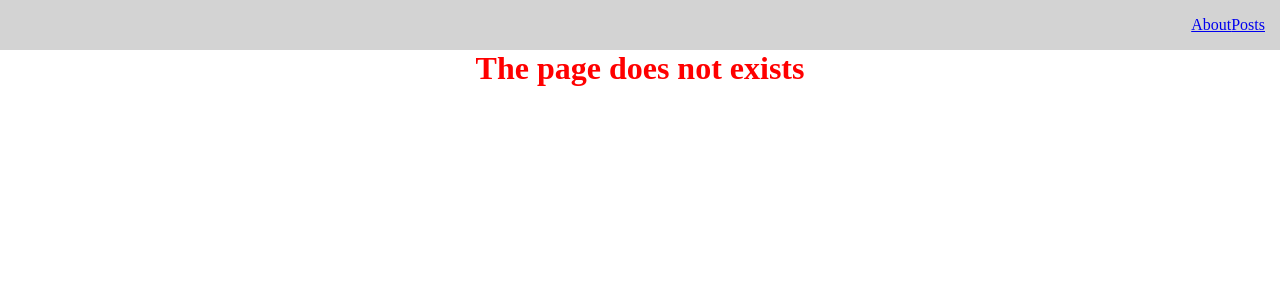
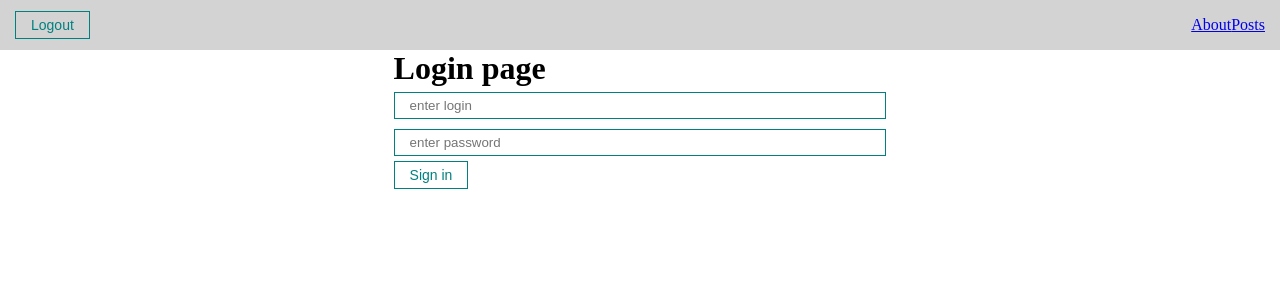
Before and after one commit to jarekpavlov/react-course, a React (Create React App) app: page /login in a window 1280 px wide. Before the commit this address led to /error. Shown: the top 300 px of the page. Built offline with nearby package versions, Linux system fonts and the light colour scheme.

Commit message:
Adding gliding list using intersection observer API, the numbor of one time fetched posts, some login and logout functionality

```diff
--- a/src/App.js
+++ b/src/App.js
@@ -2,15 +2,33 @@ import './styles/App.css'
 import {BrowserRouter} from "react-router-dom";
 import Navbar from "./components/ui/navbar/Navbar";
 import AppRouter from "./components/AppRouter";
+import {AuthContext} from "./context";
+import {useEffect, useState} from "react";
 
 
 
 function App() {
+    const [isAuth, setIsAuth] = useState(false)
+    const [isLoading, setIsLoading] = useState(true)
+
+    useEffect(()=>{
+        if(localStorage.getItem('auth')){
+            setIsAuth(true)
+        }
+        setIsLoading(false)
+    },[])
     return (
-        <BrowserRouter>
-            <Navbar/>
-            <AppRouter/>
-        </BrowserRouter>
+        <AuthContext.Provider value={{
+            isAuth,
+            setIsAuth,
+            isLoading
+        }}>
+            <BrowserRouter>
+                <Navbar/>
+                <AppRouter/>
+            </BrowserRouter>
+        </AuthContext.Provider>
+
     );
 }
 
--- a/src/components/AppRouter.jsx
+++ b/src/components/AppRouter.jsx
@@ -1,27 +1,41 @@
-import React from 'react';
+import React, {useContext} from 'react';
 import {Redirect, Route, Switch} from "react-router-dom";
-import AboutPage from "../pages/AboutPage";
-import PostsPage from "../pages/PostsPage";
-import Error from "../pages/Error";
-import PostIdPage from "../pages/PostIdPage";
+
+import {privateRoutes, publicRoutes} from "../router";
+import {AuthContext} from "../context";
+import Loader from "./ui/loader/Loader";
 
 const AppRouter = () => {
+    const {isAuth, isLoading} = useContext(AuthContext)
+
+    if(isLoading) {
+        return <Loader/>
+    }
     return (
-        <Switch>
-            <Route path='/about'>
-                <AboutPage/>
-            </Route>
-            <Route exact path='/posts'>
-                <PostsPage/>
-            </Route>
-            <Route exact path='/posts/:id'>
-                <PostIdPage/>
-            </Route>
-            <Route path='/error'>
-                <Error/>
-            </Route>
-            <Redirect to='/error'/>
-        </Switch>
+        isAuth
+            ?
+            <Switch>
+                {privateRoutes.map((rout) => (
+                    <Route
+                        key={rout.path}
+                        path={rout.path}
+                        component={rout.component}
+                        exact={rout.exact}/>
+                ))}
+                <Redirect to='/posts'/>
+            </Switch>
+            :
+            <Switch>
+                {publicRoutes.map((rout) => (
+                    <Route
+                        key={rout.path}
+                        path={rout.path}
+                        component={rout.component}
+                        exact={rout.exact}/>
+                ))}
+                <Redirect to='/login'/>
+            </Switch>
+
     );
 };
 
--- a/src/components/ui/navbar/Navbar.jsx
+++ b/src/components/ui/navbar/Navbar.jsx
@@ -1,9 +1,19 @@
-import React from 'react';
+import React, {useContext} from 'react';
 import {Link} from "react-router-dom";
+import MyButton from "../button/MyButton";
+import {AuthContext} from "../../../context";
 
 const Navbar = () => {
+    const {isAuth, setIsAuth} = useContext(AuthContext)
+
+    const logout = () =>{
+        setIsAuth(false)
+        localStorage.removeItem('auth')
+    }
+
     return (
         <div className='navbar'>
+            <MyButton onClick={() => {logout()}}>Logout</MyButton>
             <div className='navbar__links'>
                 <Link to='/about'>About</Link>
                 <Link to='/posts'>Posts</Link>
--- /dev/null
+++ b/src/context/index.js
@@ -0,0 +1,3 @@
+import {createContext} from "react";
+
+export const AuthContext = createContext(null)
--- /dev/null
+++ b/src/hooks/useObserver.js
@@ -0,0 +1,16 @@
+import {useEffect, useRef} from "react";
+
+export const useObserver = (ref, canLoad, isLoading, callback)=>{
+    const observer = useRef()
+    useEffect(() => {
+        if (isLoading) return;
+        if (observer.current) observer.current.disconnect();
+        var cb = function(entries, observer) {
+            if (entries[0].isIntersecting && canLoad){
+                callback()
+            }
+        };
+        observer.current = new IntersectionObserver(cb);
+        observer.current.observe(ref.current)
+    },[isLoading])
+}
--- /dev/null
+++ b/src/pages/Login.jsx
@@ -0,0 +1,28 @@
+import React, {useContext} from 'react';
+import MyInput from "../components/ui/input/MyInput";
+import MyButton from "../components/ui/button/MyButton";
+import {AuthContext} from "../context";
+
+const Login = () => {
+    const {isAuth, setIsAuth} = useContext(AuthContext)
+
+
+    const login = (event) =>{
+        event.preventDefault()
+        setIsAuth(true)
+        localStorage.setItem('auth','true')
+    }
+    return (
+        <div>
+            <h1>Login page</h1>
+            <form onClick={(e)=>{login(e)}}>
+                <MyInput type = 'text' placeholder = 'enter login'></MyInput>
+                <MyInput type = 'password' placeholder = 'enter password'></MyInput>
+                <MyButton>Sign in</MyButton>
+            </form>
+
+        </div>
+    );
+};
+
+export default Login;
--- a/src/pages/PostIdPage.jsx
+++ b/src/pages/PostIdPage.jsx
@@ -37,7 +37,9 @@ const PostIdPage = () => {
                 ? <Loader/>
                 : <div>
                     {comments.map((comment) => (
-                        <div style={{marginTop: 15}}>
+                        <div
+                            style={{marginTop: 15}}
+                            key = {comment.id}>
                             <h5>{comment.email}</h5>
                             <div>{comment.body}</div>
                         </div>
--- a/src/pages/PostsPage.jsx
+++ b/src/pages/PostsPage.jsx
@@ -1,4 +1,4 @@
-import {useEffect, useState} from "react";
+import {useEffect, useRef, useState} from "react";
 import {usePosts} from "../hooks/usePosts";
 import {useFetching} from "../hooks/useFetching";
 import PostService from "../api/PostService";
@@ -11,7 +11,8 @@ import PostFilter from "../components/PostFilter";
 import Posts from "../components/Posts";
 import Pagination from "../Pagination";
 import Loader from "../components/ui/loader/Loader";
-
+import MySelect from "../components/ui/select/MySelect";
+import {useObserver} from "../hooks/useObserver";
 
 
 function PostsPage() {
@@ -21,23 +22,25 @@ function PostsPage() {
     const [filter, setFilter] = useState({sort: '', query: ''})
     const sortedAndSearchPosts = usePosts(posts, filter.sort, filter.query)
     const [totalPages, setTotalPages] = useState(0)
-    const  [limit, setLimit] = useState(10)
+    const [limit, setLimit] = useState(10)
     const [page, setPage] = useState(1)
+    const lastElement = useRef()
+    const [fetchPosts, isPostLoading, postError] = useFetching(async (limit, page) => {
+        const response = await PostService.getAll(limit, page)
+        setPosts([...posts, ...response.data])
+        setTotalPages(getPageCount(response.headers['x-total-count'], limit))
+    })
+    useObserver(lastElement, page<totalPages, isPostLoading, ()=>{
+        setPage(page+1)
+    })
 
-    const changePage = (page) =>{
+    const changePage = (page) => {
         setPage(page)
-        fetchPosts(limit,page)
     }
 
-    const [fetchPosts, isPostLoading, postError] = useFetching(async (limit, page)=>{
-        const response = await PostService.getAll(limit,page)
-        setPosts(response.data)
-        setTotalPages(getPageCount(response.headers['x-total-count'], limit))
-    })
-
     useEffect(() => {
-        fetchPosts(limit,page)
-    }, [])
+        fetchPosts(limit, page)
+    }, [page, limit])
 
     const createPost = (newPost) => {
         setPosts([...posts, newPost])
@@ -49,18 +52,33 @@ function PostsPage() {
     }
     return (
         <div className="App">
-            <MyButton style={{marginTop: 30}} onClick = {() =>setModal(true)}>Create post</MyButton>
+            <MyButton style={{marginTop: 30}} onClick={() => setModal(true)}>Create post</MyButton>
             <MyModal visible={modal} setVisible={setModal}>
                 <PostForm create={createPost}/>
             </MyModal>
             <Counter/>
             <hr style={{margin: '15px 0'}}/>
             <PostFilter filter={filter} setFilter={setFilter}/>
-            {postError.length !==0 &&
+            <MySelect
+                value={limit}
+                onChange={(value) => setLimit(value)}
+                defaultValue='The quantity of elements'
+                optionsList={[
+                    {value: 5, name: '5'},
+                    {value: 10, name: '10'},
+                    {value: 25, name: '25'},
+                    {value: -1, name: 'Show all'}
+                ]}
+            >
+
+            </MySelect>
+            {postError.length !== 0 &&
             <h1>Error appears {postError}</h1>}
-            {isPostLoading
-                ? <div style={{display: 'flex', justifyContent:'center', marginTop: 50}}><Loader/></div>
-                : <Posts posts={sortedAndSearchPosts} remove={removePost} title="Some custom title"/>}
+            <Posts posts={sortedAndSearchPosts} remove={removePost} title="Some custom title"/>
+            <div ref = {lastElement} style={{height: 20, background: 'lightgreen'}}/>
+            {isPostLoading &&
+            <div style={{display: 'flex', justifyContent: 'center', marginTop: 50}}><Loader/></div>
+            }
             <Pagination page={page} changePage={changePage} totalPages={totalPages}/>
         </div>
     );
--- /dev/null
+++ b/src/router/index.js
@@ -0,0 +1,18 @@
+import AboutPage from "../pages/AboutPage";
+import PostsPage from "../pages/PostsPage";
+import PostIdPage from "../pages/PostIdPage";
+import Error from "../pages/Error";
+import Login from "../pages/Login";
+
+export const privateRoutes = [
+    {path: '/about', component: AboutPage, exact: true },
+    {path: '/posts', component: PostsPage, exact: true },
+    {path: '/posts/:id', component: PostIdPage, exact: true },
+    {path: '/error', component: Error, exact: true }
+
+]
+
+export const publicRoutes = [
+    {path: '/login', component: Login, exact: true },
+
+]
```
